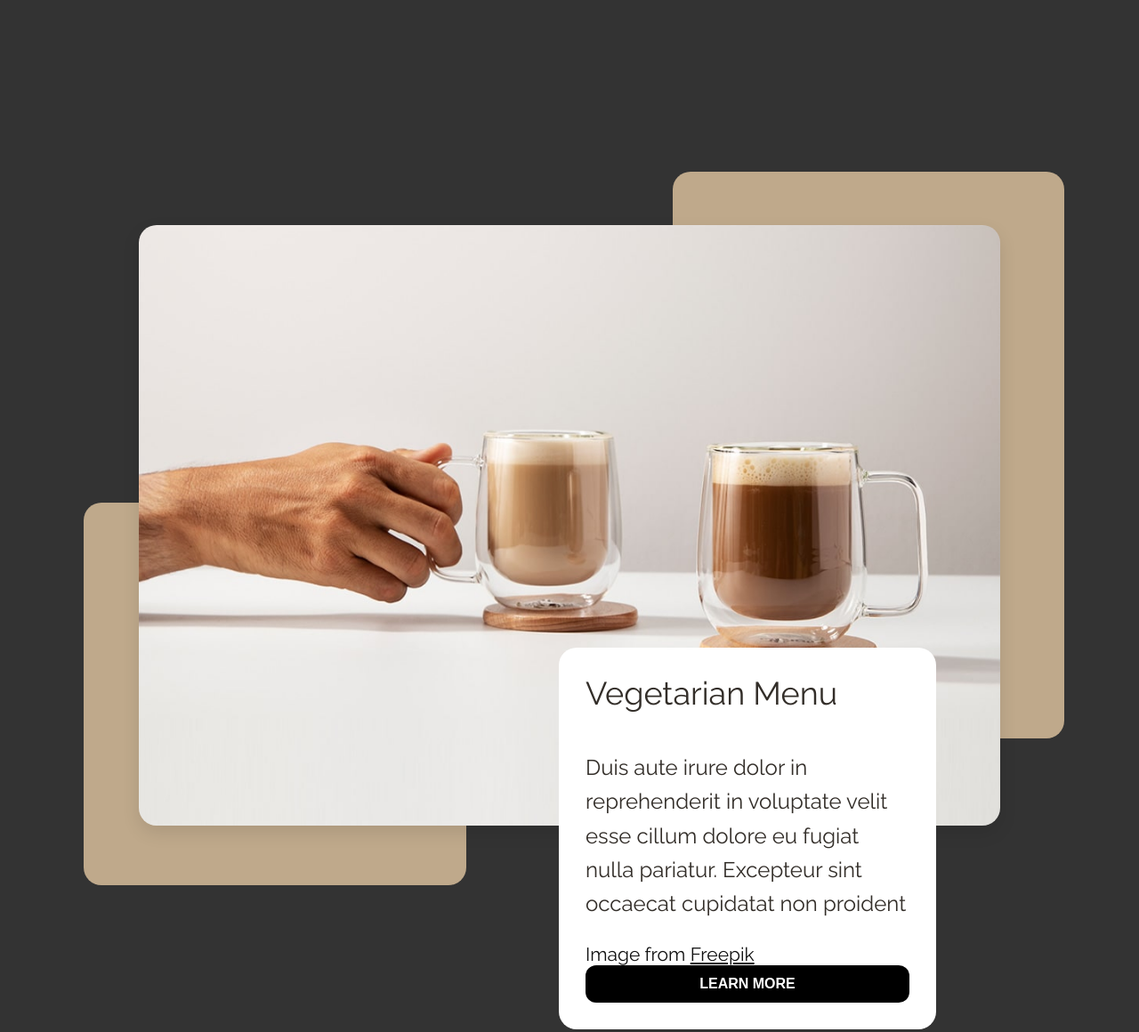
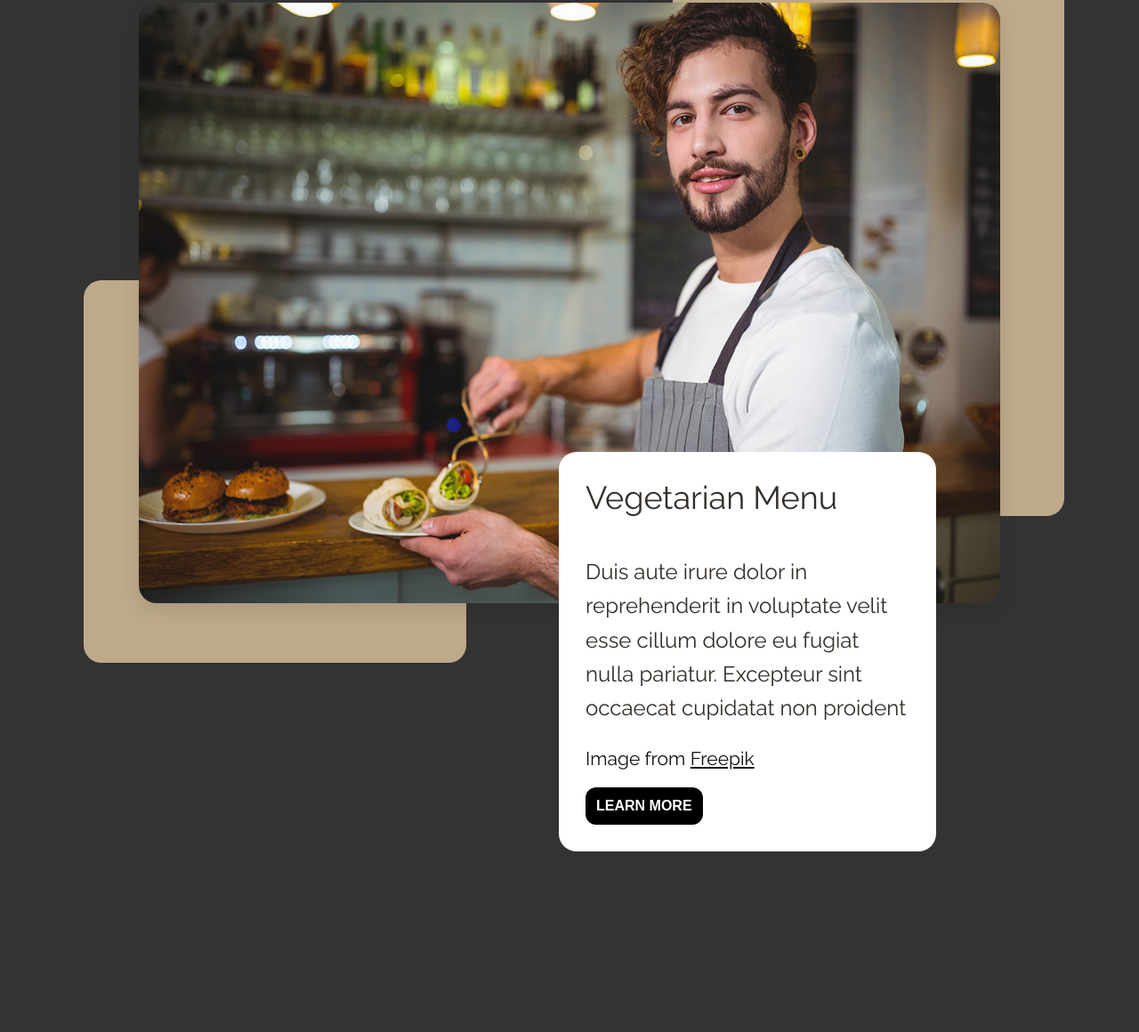
Before and after one commit to mabdula2004/HTML_CSS, a plain HTML site: page ccraft_cofee/index.html in a window 1280 px wide. Shown: the part 5148-6308 px from the top of the page at 89% size. Drawn offline with nearby package versions, Linux system fonts and the light colour scheme.

Commit message:
added complete section

```diff
--- a/ccraft_cofee/index.html
+++ b/ccraft_cofee/index.html
@@ -227,7 +227,7 @@
         <div class="image-wrapper">
             <div class="small-golden-block"></div>
             <div class="golden-block"></div>
-            <img src="/assets/cofee-or-tea.jpg" alt="Interior Design">
+            <img src="/assets/vagetarion.jpg" alt="Interior Design">
         </div>
 
         <div class="white-card">
--- a/ccraft_cofee/style.css
+++ b/ccraft_cofee/style.css
@@ -481,7 +481,7 @@ position: relative;
 flex-direction: column;
 border-radius: 20px;
 padding: 30px;
-bottom: 350px;
+bottom: 170px;
 background-color: #fff;
 color: #332e29;
 left: 200px;
@@ -522,8 +522,8 @@ background-color: #333333;
 .vagetarion-menu .image-wrapper {
   position: relative;
   width: fit-content;
-  margin-top: 250px;
-  margin-bottom: 150px;
+  margin-top: 0px;
+  margin-bottom: 0px;
 }
 
 .vagetarion-menu p{
@@ -531,7 +531,9 @@ background-color: #333333;
     line-height: 1.6;
 }
 .vagetarion-menu button{
-
+    font-size: 16px;
+    margin-top: 20px;
+    width: fit-content;
 }
 
 
```
Also changed, not shown: ccraft_cofee/assets/vagetarion.jpg (added).
